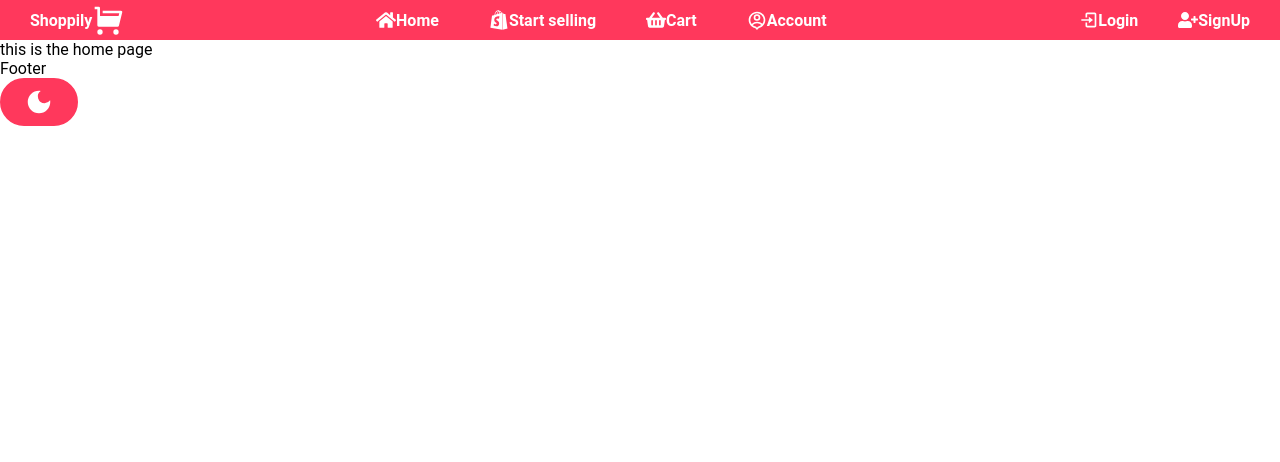
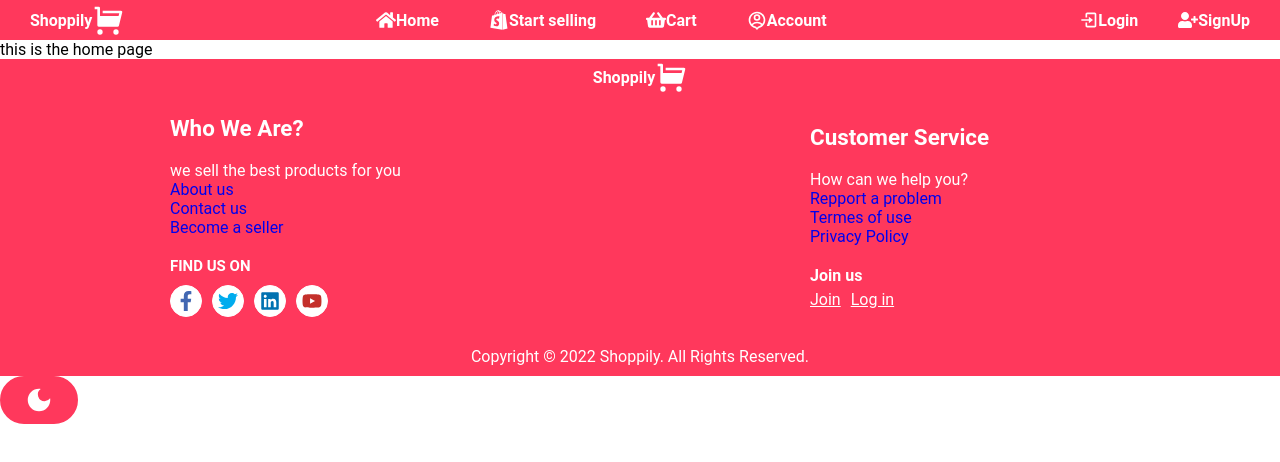
Before and after one commit to abdenassar01/Shoppily, a React (Create React App) app in the folder ecommerce-frontend/: page / in a window 1280 px wide. Shown: the top 462 px of the page. Built offline with nearby package versions, Linux system fonts and the light colour scheme.

Commit message:
making footer

```diff
--- a/ecommerce-frontend/src/components/footer/Footer.jsx
+++ b/ecommerce-frontend/src/components/footer/Footer.jsx
@@ -1,8 +1,88 @@
-import React from 'react'
+import { FooterWrapper, ContentWrapper, Left, Right,
+  Header,  ContentBox, RouteLink, SocialMedia, A,
+  H2, LinksWrapper, AccountDetail
+} from './SubComponents';
+
+import Profile from './account/Profile';
+import LoginLinks from './account/LoginLinks';
+
+import Logo from '../logo/Logo';
+import {TextColors} from '../../utils';
+
+import { FaFacebookF, FaTwitter, FaLinkedin, FaYoutube } from 'react-icons/fa';
+
+import { useState, useEffect } from 'react';
+import Copyright from './copyright/Copyright';
 
 const Footer = () => {
+
+  const [ isLoggedIn, setIsLoggedIn ] = useState(false)
+
+  useEffect(() => { setIsLoggedIn(isLoggedIn); } , [isLoggedIn])
+
   return (
-    <div>Footer</div>
+    <FooterWrapper>
+      <Logo color={TextColors["textInverted"]}/>
+      <ContentWrapper>
+        <Left>
+          <Header>Who We Are?</Header>
+          <ContentBox>
+            we sell the best products for you
+            <br />
+            <RouteLink to="/products">
+              About us
+            </RouteLink>
+            <br />
+            <RouteLink to="/products">
+              Contact us
+            </RouteLink>
+            <br />
+            <RouteLink to="/products">
+              Become a seller
+            </RouteLink>
+            <SocialMedia>
+              <H2>Find us on</H2>
+              <LinksWrapper>
+                <A target="_blank" href="https://github.com/abdenassar01" iconColor="#4267B2">
+                  <FaFacebookF size="20" />
+                </A>
+                <A target="_blank" href="https://github.com/abdenassar01" iconColor="#00acee">
+                  <FaTwitter size="20" />
+                </A>
+                <A target="_blank" href="https://github.com/abdenassar01" iconColor="#0072b1">
+                  <FaLinkedin size="20" />
+                </A>
+                <A target="_blank" href="https://github.com/abdenassar01" iconColor="#c4302b">
+                  <FaYoutube size="20"/>
+                </A>
+              </LinksWrapper>
+            </SocialMedia>
+          </ContentBox>
+        </Left>
+        <Right>
+          <Header>Customer Service</Header>
+          <ContentBox>
+            How can we help you?
+            <br />
+            <RouteLink to="/products">
+              Repport a problem
+            </RouteLink>
+            <br />
+            <RouteLink to="/products">
+              Termes of use
+            </RouteLink>
+            <br />
+            <RouteLink to="/products">
+              Privacy Policy
+            </RouteLink>
+            <AccountDetail>
+                {isLoggedIn ? <Profile /> : <LoginLinks />}
+            </AccountDetail>
+          </ContentBox>
+        </Right>
+      </ContentWrapper>
+      <Copyright />
+    </FooterWrapper>
   )
 }
 
--- /dev/null
+++ b/ecommerce-frontend/src/components/footer/SubComponents.jsx
@@ -0,0 +1,100 @@
+import styled from 'styled-components'
+import { Link } from 'react-router-dom';
+
+export const FooterWrapper = styled.footer`
+    width: 100%;
+    display: flex;
+    flex-wrap: wrap;
+    justify-content: space-around;
+    align-items: center;
+    background-color: ${ props => props.theme.main};
+    color: white;
+
+`
+
+export const Left = styled.div`
+    min-width: 300px;
+`
+
+export const Right = styled.div`
+    min-width: 300px;
+`
+
+export const Header = styled.h2`
+    font-weight: bold;
+    font-size: 1.4rem;
+`
+
+export const ContentBox = styled.div`
+    margin-top: 20px;
+`
+
+export const ContentWrapper = styled.div`
+    width: 100%;
+    display: flex;
+    flex-wrap: wrap;
+    justify-content: space-around;
+    align-items: center;
+    padding: 20px 0;
+
+    @media (max-width: 768px) {
+        gap: 20px;
+        font-size: 1rem;
+    }
+`
+
+export const RouteLink = styled(Link)`
+    text-decoration: none;
+    color: ${props => props.theme.helperText };
+    font-style: normal;
+
+    &:hover{
+        cursor: pointer;
+        text-decoration: underline;
+        font-weight: bold;
+        color: #f1ef52;
+    }
+`
+
+export const SocialMedia = styled.div`
+    padding-top: 10px;
+    font-weight: bold;
+    text-transform: uppercase;
+    font-size: 1.2rem;
+    gap: 10px;
+`
+
+export const LinksWrapper = styled.div`
+    display: flex;
+    justify-content: space-around;
+    width: fit-content;
+    gap: 10px;
+    align-items: center;
+`
+
+export const A = styled.a`
+    color: ${ props => props.iconColor };
+    background-color: white;
+    padding: 5px;
+    border: 1px solid white;
+    border-radius: 50%;
+    display: flex;
+    justify-content: center;
+    align-items: center;
+    transition: all 0.3s ease-in-out;
+
+    &:hover{
+        color: white;
+        background-color: ${ props => props.iconColor };
+        border-color: ${ props => props.iconColor };
+    }
+`
+
+export const H2 = styled.h2`
+    font-size: 15px;
+    padding: 10px 0;
+`
+
+export const AccountDetail = styled.div`
+
+`
--- /dev/null
+++ b/ecommerce-frontend/src/components/footer/account/LoginLinks.jsx
@@ -0,0 +1,21 @@
+import { LoginWrapper, StyledLink, LinksWrapper } from './SubComp';
+
+import { Paragraph } from '../../../utils';
+
+const LoginLinks = () => {
+  return (
+    <LoginWrapper>
+        <Paragraph bold>Join us</Paragraph>
+        <LinksWrapper>
+            <StyledLink to={`/signup`}>
+                Join
+            </StyledLink>
+            <StyledLink to={`/login`}>
+                Log in
+            </StyledLink>
+        </LinksWrapper>
+    </LoginWrapper>
+  )
+}
+
+export default LoginLinks
--- /dev/null
+++ b/ecommerce-frontend/src/components/footer/account/Profile.jsx
@@ -0,0 +1,20 @@
+import { ProfileWrapper, Img, StyledLink } from './SubComp';
+import { Paragraph } from '../../../utils';
+
+
+const Profile = () => {
+  return (
+    <ProfileWrapper>
+        <Paragraph style={{fontStyle: 'normal'}}>Welcome Mr. <span style={{fontWeight: 'bold'}}>{`Abde Nassar`}</span></Paragraph>
+        <StyledLink to={`account/10`}>
+            <Img
+                src="https://scontent.ffez1-1.fna.fbcdn.net/v/t1.6435-9/131893780_1232921263775320_7424924083894815827_n.jpg?_nc_cat=100&ccb=1-7&_nc_sid=09cbfe&_nc_eui2=AeG_d4HEcorROtlezBSBMQT1lNUVyXFn5ICU1RXJcWfkgEQsGqrHJygoQsVP-cxLLS_py_VKWRsIa4vDuKCaUoR0&_nc_ohc=7qbL8e7iqB4AX9yi5Hm&_nc_ht=scontent.ffez1-1.fna&oh=00_AT9K_kktisvjXhDQ3Wv8CeGsDYkK6KkkP6G64ZjgWj_Qzg&oe=62ADC907"
+                alt="profile image"
+            />
+            See profile
+        </StyledLink>
+    </ProfileWrapper>
+  )
+}
+
+export default Profile
--- /dev/null
+++ b/ecommerce-frontend/src/components/footer/account/SubComp.jsx
@@ -0,0 +1,39 @@
+import styled from 'styled-components';
+
+import { Link } from 'react-router-dom';
+
+export const ProfileWrapper = styled.div`
+    padding-top: 15px;
+`
+
+export const LoginWrapper = styled.div`
+    padding-top: 20px;
+`
+
+export const StyledLink = styled(Link)`
+    display: flex;
+    padding-top: 5px;
+    align-items: center;
+    gap: 10px;
+    font-weight: normal;
+    object-fit: contain;
+    font-style: normal;
+    color: ${props => props.theme.neutral};
+
+    &:hover{
+        color: #fffc5d;
+        font-weight: bold;
+    }
+`
+
+export const LinksWrapper = styled.div`
+    display: flex;
+    width: fit-content;
+    gap: 10px;
+`
+
+export const Img = styled.img`
+    width: 40px;
+    height: 40px;
+    border-radius: 50%;
+`
--- /dev/null
+++ b/ecommerce-frontend/src/components/footer/copyright/Copyright.jsx
@@ -0,0 +1,11 @@
+import { CopyrightWrapper } from './SubComp';
+
+const Copyright = () => {
+  return (
+    <CopyrightWrapper>
+        Copyright &copy; 2022 Shoppily. All Rights Reserved.
+    </CopyrightWrapper>
+  )
+}
+
+export default Copyright
--- /dev/null
+++ b/ecommerce-frontend/src/components/footer/copyright/SubComp.jsx
@@ -0,0 +1,13 @@
+import styled from 'styled-components';
+
+export const CopyrightWrapper = styled.div`
+    min-width: 100%;
+    display: flex;
+    justify-content: center;
+    align-items: center;
+    padding: 10px 0;
+
+    @media (max-width: 768px) {
+        font-size: .7rem;
+    }
+`
```
